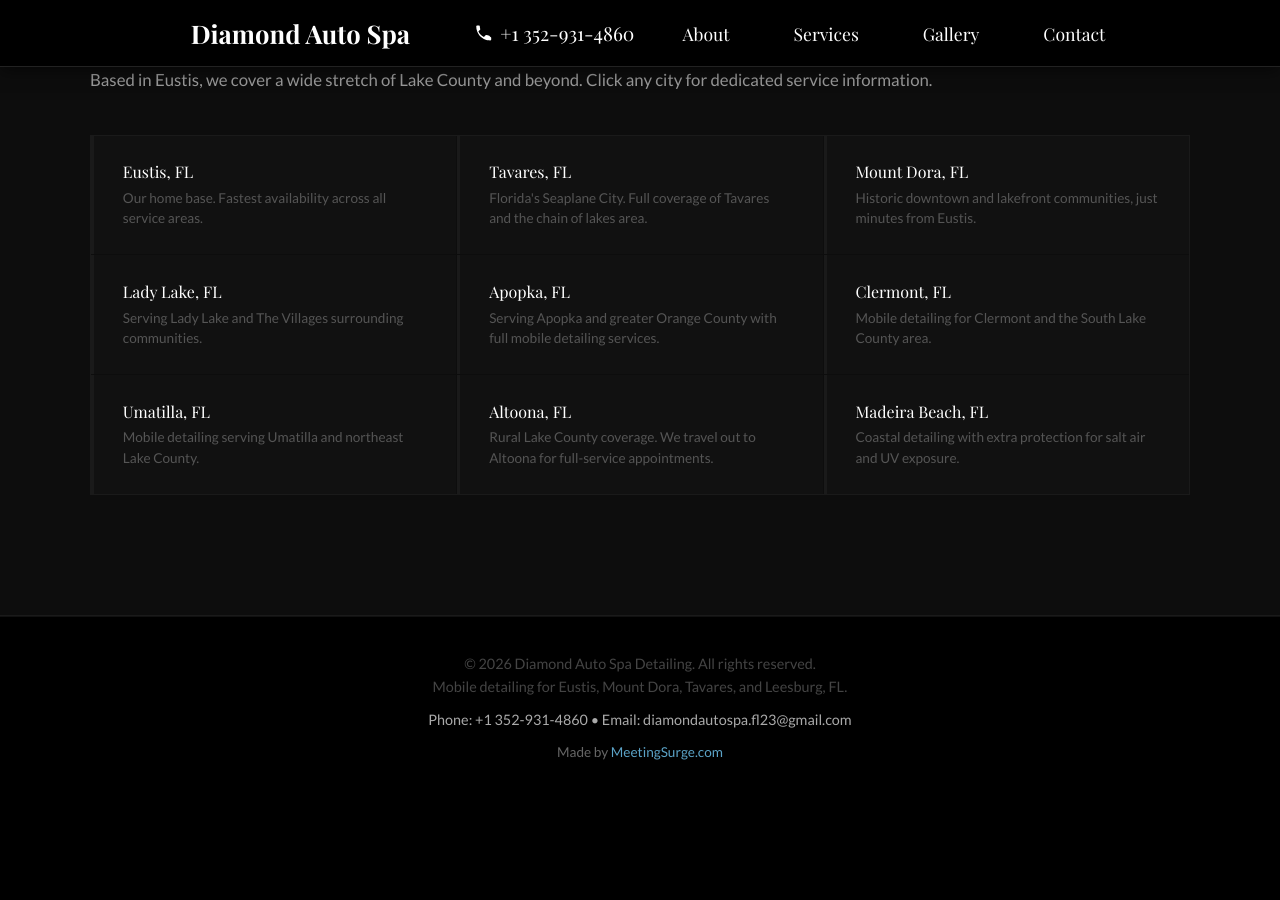
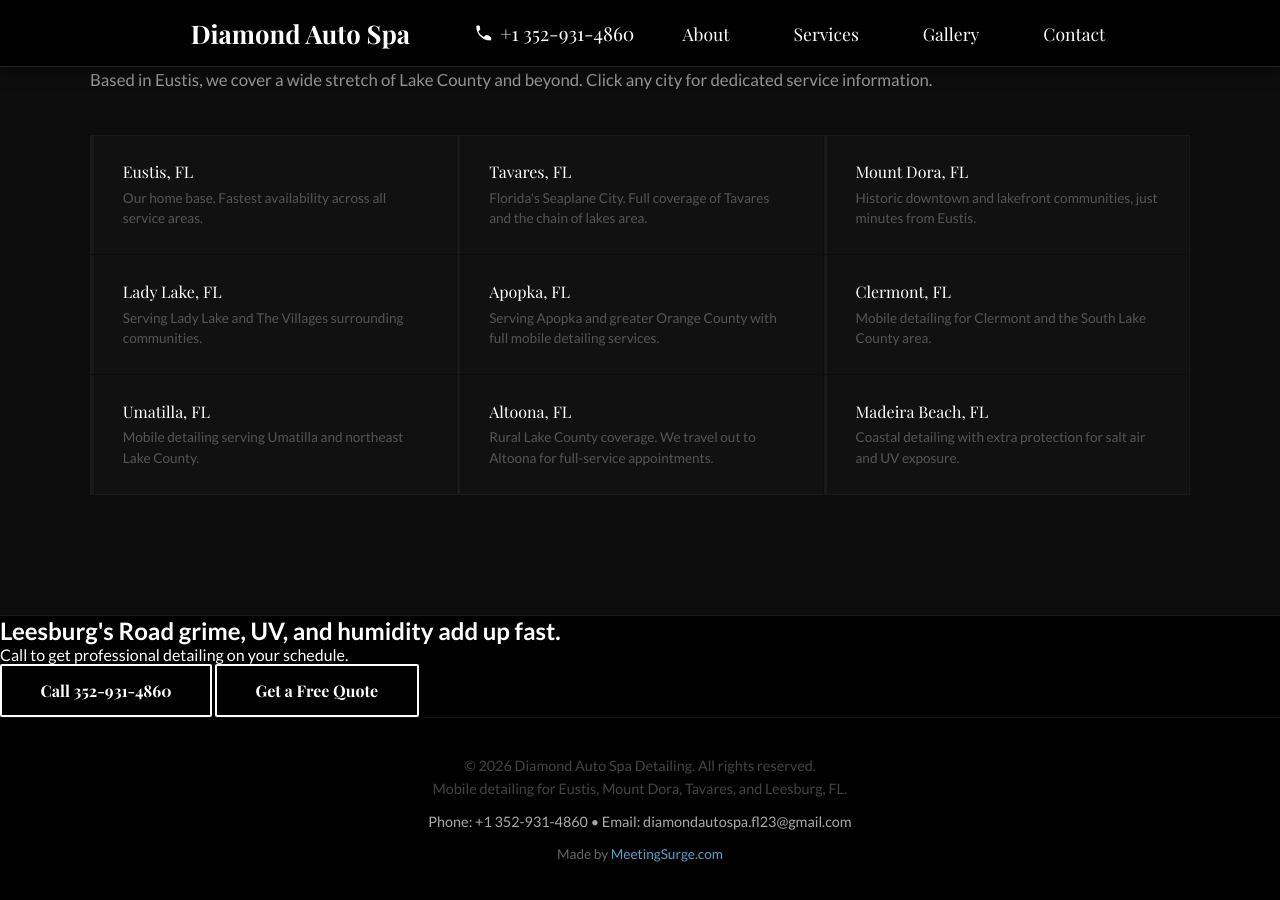
Before and after one commit to JamesBrownR/Diamond-Auto-Spa-Detailing, a Jekyll site: the page built from service-area/leesburg-fl/index.html, in a window 1280 px wide and 900 px high, scrolled down 5180 px. Built offline with Jekyll 4.4.1, drawn with Linux system fonts in a browser that asks for light colours; some web fonts are replaced; before the commit the page ends 5979 px from its top, so only the background shows below that.

Commit message:
Update index.html

```diff
--- a/service-area/leesburg-fl/index.html
+++ b/service-area/leesburg-fl/index.html
@@ -352,3 +352,9 @@
         </div>
     </div>
 </section>
+<div class="footer-cta-band">
+    <h2>Leesburg's Road grime, UV, and humidity add up fast.</h2>
+    <p>Call to get professional detailing on your schedule.</p>
+    <a href="tel:+13529314860" class="cta-bbutton">Call 352-931-4860</a>
+    <a href="/#contact" class="cta-bbutton">Get a Free Quote</a>
+</div>
```
